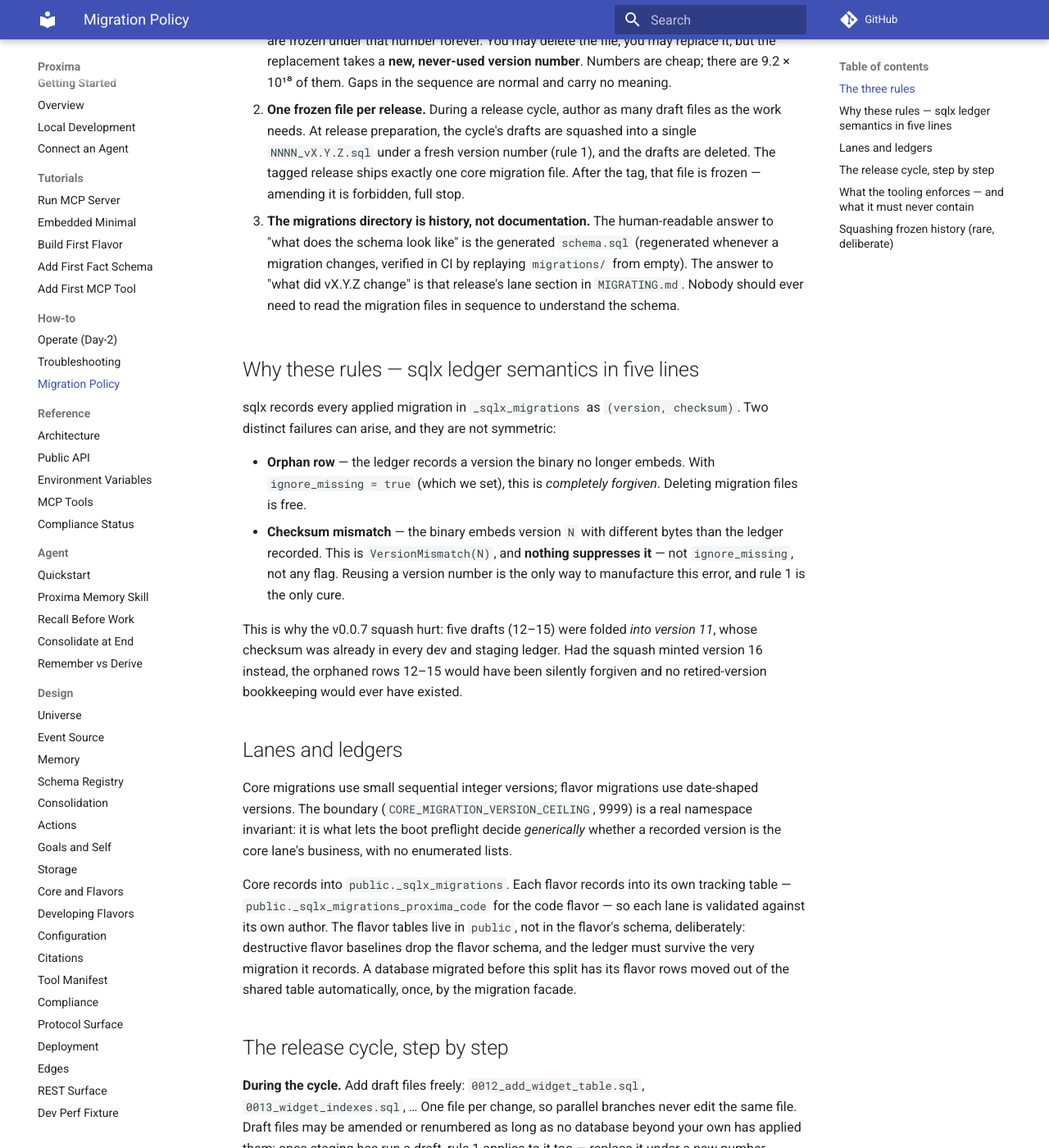
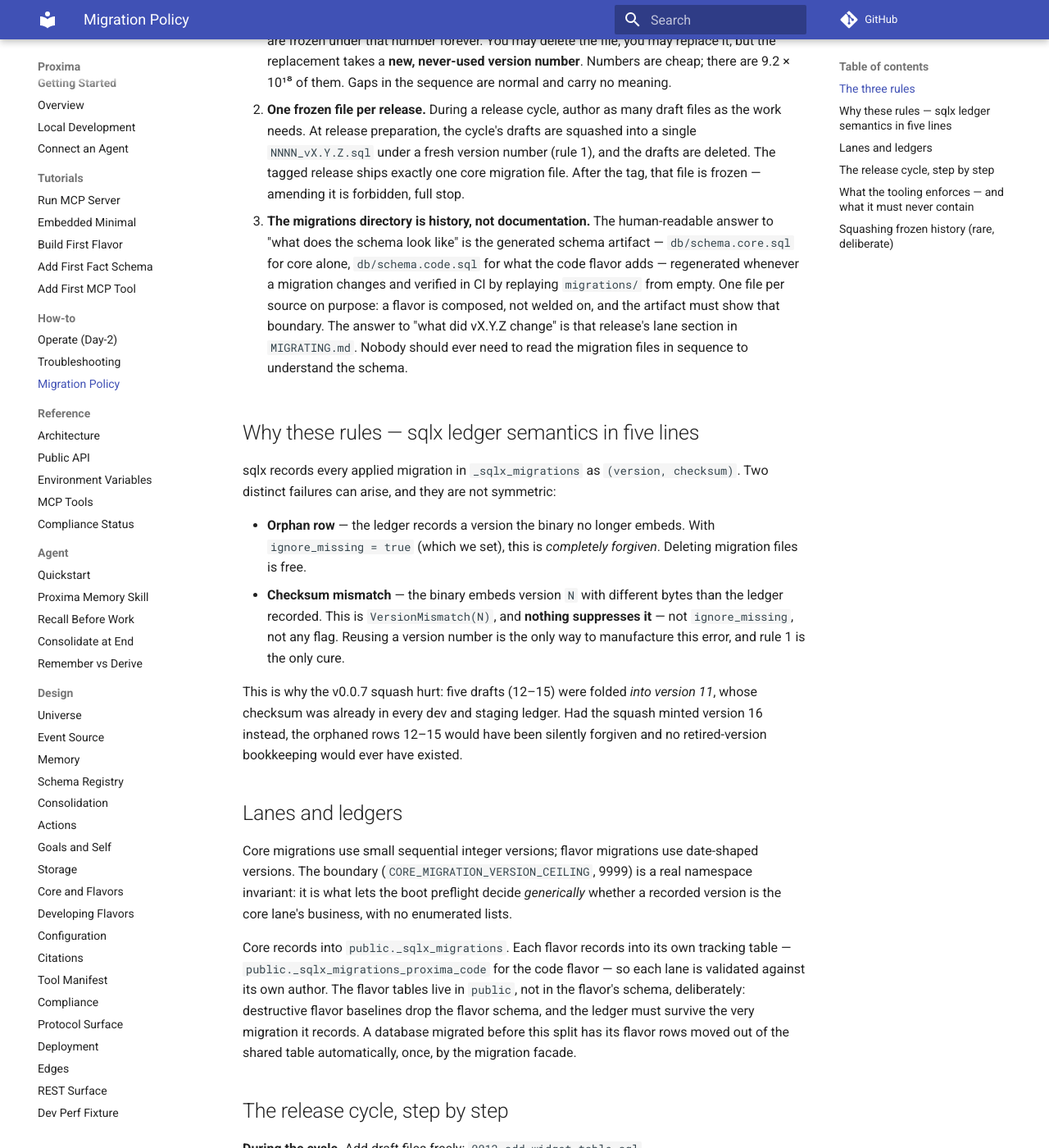
Before and after one commit to Aquilo-Solution-S/Proxima, an MkDocs documentation site: the page built from docs/how-to/migrations.md, in a window 1280 px wide and 1400 px high, scrolled down 370 px. Shown: the whole window at 82% size. Built offline with MkDocs 1.6.1 and Material for MkDocs 9.7.7, drawn with Linux system fonts in a browser that asks for light colours; comment, search, counter and statistics services are not loaded; some of the changed text lies outside the part shown.

Commit message:
docs: the migration policy is three rules, written down
docs/how-to/migrations.md states the policy the tooling now enforces:
never reuse a version number, one frozen file per release squashed under
a fresh version at release prep, and the readable schema lives in the
generated per-source artifacts rather than the migration directory.
RELEASING.md's bump-the-floor step becomes squash-and-regenerate;
MIGRATING.md folds the ledger split and the stamp/reset remedies into the
v0.0.7 lane.

Co-Authored-By: Claude Fable 5 <noreply@anthropic.com>
Claude-Session: https://claude.ai/code/session_019pkLrG92tVDqdarpw3mToq

```diff
--- a/docs/how-to/migrations.md
+++ b/docs/how-to/migrations.md
@@ -23,10 +23,13 @@ file is for anyone writing a migration.
 
 3. **The migrations directory is history, not documentation.** The
    human-readable answer to "what does the schema look like" is the generated
-   `schema.sql` (regenerated whenever a migration changes, verified in CI by
-   replaying `migrations/` from empty). The answer to "what did vX.Y.Z change"
-   is that release's lane section in `MIGRATING.md`. Nobody should ever need
-   to read the migration files in sequence to understand the schema.
+   schema artifact — `db/schema.core.sql` for core alone, `db/schema.code.sql`
+   for what the code flavor adds — regenerated whenever a migration changes
+   and verified in CI by replaying `migrations/` from empty. One file per
+   source on purpose: a flavor is composed, not welded on, and the artifact
+   must show that boundary. The answer to "what did vX.Y.Z change" is that
+   release's lane section in `MIGRATING.md`. Nobody should ever need to read
+   the migration files in sequence to understand the schema.
 
 ## Why these rules — sqlx ledger semantics in five lines
 
@@ -77,7 +80,7 @@ it.
 **At release preparation.** Squash the cycle's drafts into one file under the
 next unused version — e.g. drafts 12–14 become `0015_v008.sql` — and delete
 the drafts. Verify the squash by replaying `migrations/` from an empty
-database and diffing against `schema.sql`. Write the lane section in
+database and diffing against the schema artifacts. Write the lane section in
 `MIGRATING.md`. Tag.
 
 **What each kind of database sees after the squash:**
@@ -106,9 +109,10 @@ database and diffing against `schema.sql`. Write the lane section in
 - **The boot floor is derived, not declared.** The `skip_migrations` preflight
   computes its minimum version as the highest version the embedded migrator
   contains. There is nothing to bump at release time and nothing to forget.
-- **`schema.sql` is CI-verified.** Replaying `migrations/` from empty must
-  reproduce it; drift fails the build. This is also what makes stamping safe —
-  a database is stampable exactly when its dumped schema matches.
+- **The schema artifacts are CI-verified.** Replaying `migrations/` from
+  empty must reproduce `db/schema.core.sql` and `db/schema.code.sql`; drift
+  fails the build. This is also what makes stamping safe — a database is
+  stampable exactly when its dumped schema matches.
 
 ## Squashing frozen history (rare, deliberate)
 
```
Also changed, not shown: MIGRATING.md (+5 -3 lines), RELEASING.md (+1 -1 lines).
